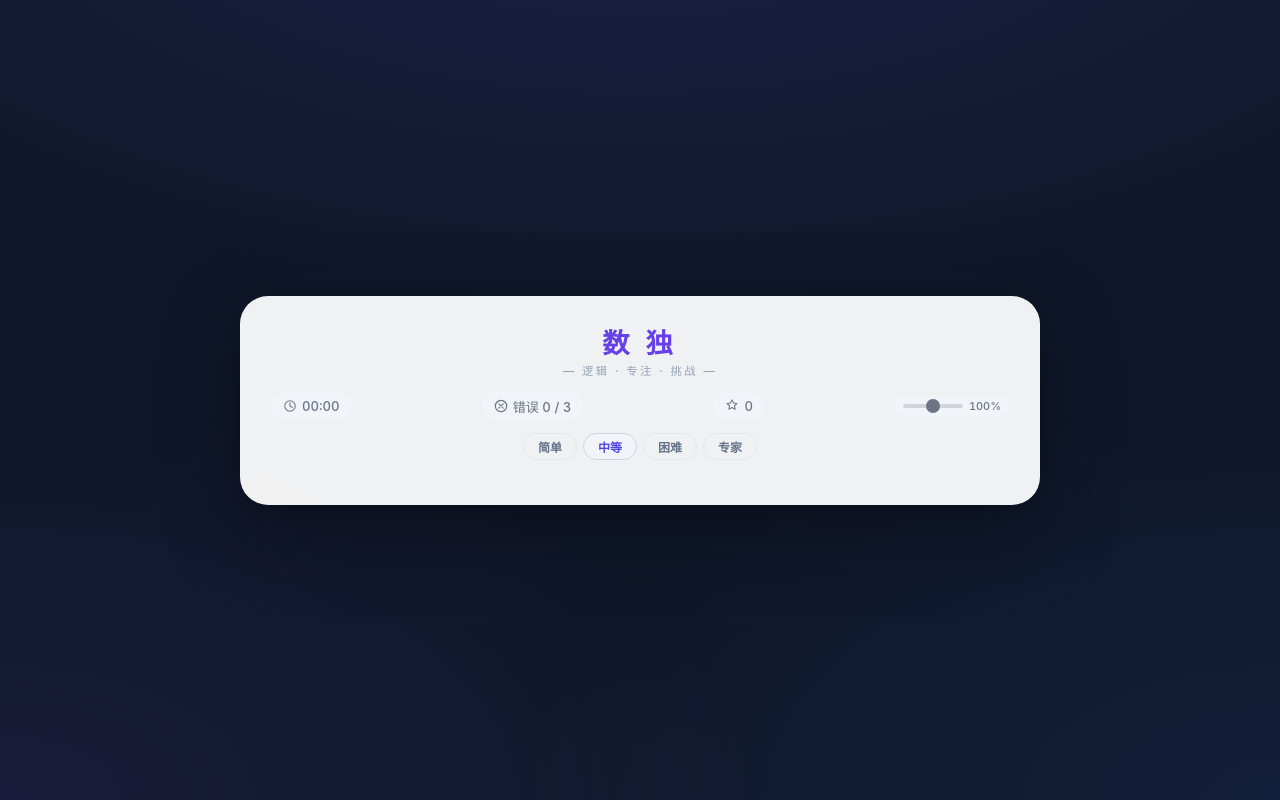
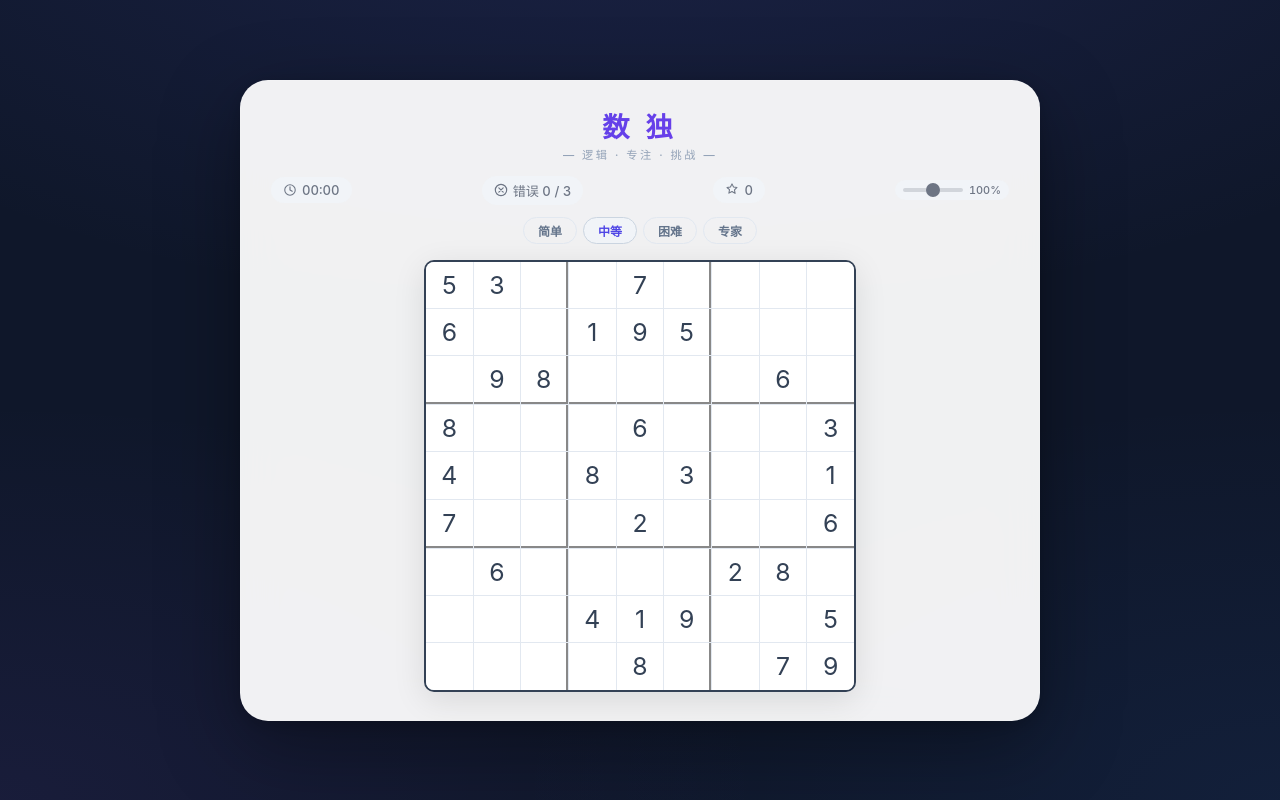
Before and after one commit to daxmate/sudoku, a Vue app: page / in a window 1280 px wide. Built offline with nearby package versions, Linux system fonts and the light colour scheme.

Commit message:
feat: Step 3 — 数独棋盘 9x9 Grid，含静态示例数据

```diff
--- a/src/App.vue
+++ b/src/App.vue
@@ -4,6 +4,7 @@
       <h1>数 独</h1>
       <p class="subtitle">— 逻辑 · 专注 · 挑战 —</p>
       <GameHeader />
+      <GameBoard />
     </div>
   </div>
 </template>
@@ -11,6 +12,7 @@
 <script setup>
 import { ref } from 'vue'
 import GameHeader from './components/GameHeader.vue'
+import GameBoard from './components/GameBoard.vue'
 
 const isDarkMode = ref(false)
 </script>
@@ -33,6 +35,16 @@ const isDarkMode = ref(false)
   --color-diff-btn-active-text: #4f46e5;
   --color-zoom-bg: #d1d5db;
   --color-zoom-thumb: #6d7584;
+  --color-board-border: #334155;
+  --color-box-border: #888;
+  --color-cell-bg: #fff;
+  --color-cell-fixed: #334155;
+  --color-cell-selected: #eef2ff;
+  --color-cell-highlight: #f1f5f9;
+  --color-cell-same: #dbeafe;
+  --color-cell-error: #fef2f2;
+  --color-cell-error-text: #dc2626;
+  --color-note-text: #94a3b8;
   --container-shadow: 0 25px 80px rgba(0,0,0,.35), 0 4px 16px rgba(0,0,0,.15);
 
   /* 深色主题变量 */
@@ -51,6 +63,16 @@ const isDarkMode = ref(false)
   --color-diff-btn-active-text-dark: #fff;
   --color-zoom-bg-dark: #334155;
   --color-zoom-thumb-dark: #6366f1;
+  --color-board-border-dark: #475569;
+  --color-box-border-dark: #64748b;
+  --color-cell-bg-dark: #1e293b;
+  --color-cell-fixed-dark: #94a3b8;
+  --color-cell-selected-dark: #1e1b4b;
+  --color-cell-highlight-dark: #0f172a;
+  --color-cell-same-dark: #1e1b4b;
+  --color-cell-error-dark: #450a0a;
+  --color-cell-error-text-dark: #fca5a5;
+  --color-note-text-dark: #64748b;
   --container-shadow-dark: 0 25px 80px rgba(0,0,0,.4), 0 4px 16px rgba(0,0,0,.25);
 }
 
@@ -76,6 +98,16 @@ const isDarkMode = ref(false)
   --color-diff-btn-active-text: var(--color-diff-btn-active-text-dark);
   --color-zoom-bg: var(--color-zoom-bg-dark);
   --color-zoom-thumb: var(--color-zoom-thumb-dark);
+  --color-board-border: var(--color-board-border-dark);
+  --color-box-border: var(--color-box-border-dark);
+  --color-cell-bg: var(--color-cell-bg-dark);
+  --color-cell-fixed: var(--color-cell-fixed-dark);
+  --color-cell-selected: var(--color-cell-selected-dark);
+  --color-cell-highlight: var(--color-cell-highlight-dark);
+  --color-cell-same: var(--color-cell-same-dark);
+  --color-cell-error: var(--color-cell-error-dark);
+  --color-cell-error-text: var(--color-cell-error-text-dark);
+  --color-note-text: var(--color-note-text-dark);
   --container-shadow: var(--container-shadow-dark);
 }
 
--- /dev/null
+++ b/src/components/BoardCell.vue
@@ -0,0 +1,90 @@
+<template>
+  <div
+    class="cell"
+    :class="{
+      fixed: fixed,
+      selected: selected,
+      highlighted: highlighted,
+      'same-number': sameNumber,
+      error: error,
+    }"
+  >
+    <template v-if="value !== 0">
+      <span class="cell-value">{{ value }}</span>
+    </template>
+    <template v-else>
+      <div class="notes-grid">
+        <span v-for="n in 9" :key="n" class="note-num"></span>
+      </div>
+    </template>
+  </div>
+</template>
+
+<script setup>
+defineProps({
+  value: { type: Number, default: 0 },
+  fixed: { type: Boolean, default: false },
+  selected: { type: Boolean, default: false },
+  highlighted: { type: Boolean, default: false },
+  sameNumber: { type: Boolean, default: false },
+  error: { type: Boolean, default: false },
+})
+</script>
+
+<style scoped>
+.cell {
+  display: flex;
+  justify-content: center;
+  align-items: center;
+  background-color: var(--color-cell-bg);
+  font-size: 1.55rem;
+  font-weight: 400;
+  color: var(--color-text);
+  cursor: pointer;
+  user-select: none;
+  position: relative;
+  transition: background .1s ease, color .1s ease;
+}
+
+.cell.fixed {
+  color: var(--color-cell-fixed);
+}
+
+.cell.selected {
+  background-color: var(--color-cell-selected) !important;
+  box-shadow: inset 0 0 0 2.5px #6366f1;
+  z-index: 2;
+}
+
+.cell.highlighted {
+  background-color: var(--color-cell-highlight);
+}
+
+.cell.same-number {
+  background-color: var(--color-cell-same);
+}
+
+.cell.error {
+  background-color: var(--color-cell-error) !important;
+  color: var(--color-cell-error-text) !important;
+}
+
+.notes-grid {
+  display: grid;
+  grid-template-columns: repeat(3, 1fr);
+  grid-template-rows: repeat(3, 1fr);
+  width: 100%;
+  height: 100%;
+  padding: 1px;
+}
+
+.note-num {
+  display: flex;
+  justify-content: center;
+  align-items: center;
+  font-size: .5rem;
+  font-weight: 400;
+  color: var(--color-note-text);
+  line-height: 1;
+}
+</style>
--- /dev/null
+++ b/src/components/GameBoard.vue
@@ -0,0 +1,76 @@
+<template>
+  <div class="board-wrapper">
+    <div class="board">
+      <BoardCell
+        v-for="(cell, idx) in cells"
+        :key="idx"
+        :value="cell.value"
+        :fixed="cell.fixed"
+        :class="borderClasses(idx)"
+      />
+    </div>
+  </div>
+</template>
+
+<script setup>
+import BoardCell from './BoardCell.vue'
+
+// 静态示例数据 — 展示棋盘布局用
+const puzzle = [
+  [5,3,0, 0,7,0, 0,0,0],
+  [6,0,0, 1,9,5, 0,0,0],
+  [0,9,8, 0,0,0, 0,6,0],
+
+  [8,0,0, 0,6,0, 0,0,3],
+  [4,0,0, 8,0,3, 0,0,1],
+  [7,0,0, 0,2,0, 0,0,6],
+
+  [0,6,0, 0,0,0, 2,8,0],
+  [0,0,0, 4,1,9, 0,0,5],
+  [0,0,0, 0,8,0, 0,7,9],
+]
+
+const cells = puzzle.flat().map(value => ({
+  value,
+  fixed: value !== 0,
+}))
+
+function borderClasses(idx) {
+  const col = idx % 9
+  const row = Math.floor(idx / 9)
+  return {
+    'box-border-right': col === 2 || col === 5,
+    'box-border-bottom': row === 2 || row === 5,
+  }
+}
+</script>
+
+<style scoped>
+.board-wrapper {
+  display: flex;
+  justify-content: center;
+}
+
+.board {
+  display: grid;
+  grid-template-columns: repeat(9, 1fr);
+  gap: 1px;
+  background: #e2e8f0;
+  border: 2px solid var(--color-board-border);
+  border-radius: 10px;
+  overflow: hidden;
+  width: 432px;
+  height: 432px;
+  box-shadow: 0 8px 32px rgba(0,0,0,.1);
+}
+</style>
+
+<!-- 非 scoped：box 边框用全局 class 控制 -->
+<style>
+.box-border-right {
+  border-right: 2px solid var(--color-box-border) !important;
+}
+.box-border-bottom {
+  border-bottom: 2px solid var(--color-box-border) !important;
+}
+</style>
--- a/src/style.css
+++ b/src/style.css
@@ -24,5 +24,6 @@ body {
 
 #app {
   width: 100%;
-  max-width: 800px;
+  display: flex;
+  justify-content: center;
 }
```
